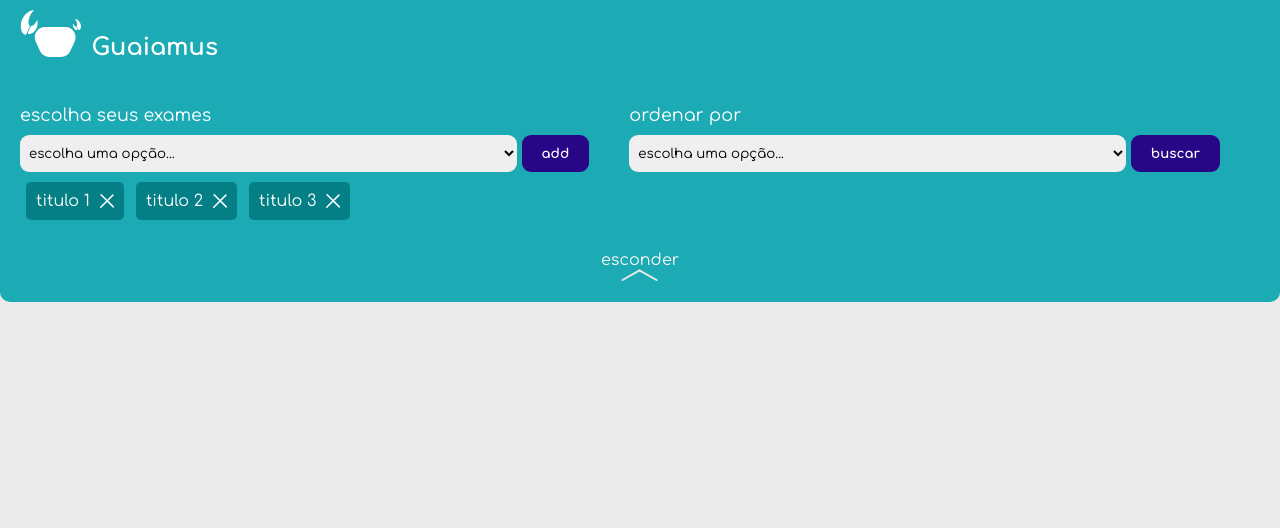
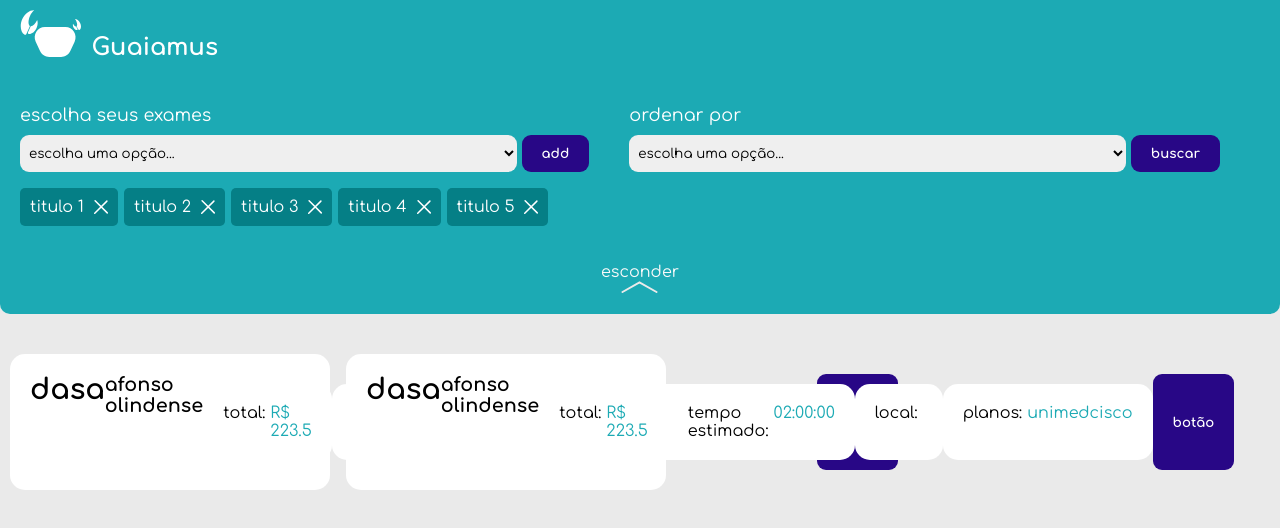
Before and after one commit to MiniMarvin/guaiamus-exam-website, a Next.js app: page /buscaExames in a window 1280 px wide. Shown: the top 528 px of the page. Built offline with nearby package versions, Linux system fonts and the light colour scheme.

Commit message:
feat: grid items layout

```diff
--- /dev/null
+++ b/components/elements/clinicBox.js
@@ -0,0 +1,67 @@
+import theme from '../theme'
+import Button from './button'
+
+function Row(props) {
+	return (
+		<>
+			<div>
+				<span>{props.title}:</span>
+				<span className="content">{props.content}</span>
+			</div>
+
+			<style jsx>{`
+				div {
+					display: flex;
+					flex-direction: row;
+          margin: 10px 0px;
+				}
+
+				span {
+					font-size: 1em;
+				}
+
+				.content {
+          margin-left: 5px;
+					color: ${theme.colors.baseGreen};
+				}
+			`}</style>
+		</>
+	)
+}
+
+export default function ClinicBox(props) {
+	const price = props.clinic.exams.reduce((acc, p) => acc + p.price, 0)
+
+	return (
+		<>
+			<div>
+				<h1>{props.clinic.name}</h1>
+				<h2>{props.clinic.subtitle}</h2>
+				<Row title="total" content={`R$ ${price}`} />
+				<Row title="tempo estimado" content={'02:00:00'} />
+				<Row title="local" content={props.clinic.local} />
+				<Row title="planos" content={props.clinic.plans} />
+
+				<Button onClick={()=>{console.log('click no botão')}} width="100%">botão</Button>
+			</div>
+
+			<style jsx>{`
+				div {
+					border-radius: 15px;
+					background-color: white;
+					padding: 20px;
+				}
+
+        h1 {
+          font-size: 1.8em;
+          margin: 0px;
+        }
+
+        h2 {
+          font-size: 1.2em;
+          margin: 0px 0px 20px 0px;
+        }
+			`}</style>
+		</>
+	)
+}
--- a/components/elements/selector.js
+++ b/components/elements/selector.js
@@ -7,7 +7,7 @@ export default function Selector(props) {
 
 	return (
 		<>
-			<label for={props.name}>
+			<label>
 				<span>{props.label}</span>
 				<select
 					name={props.name}
--- a/components/elements/tag.js
+++ b/components/elements/tag.js
@@ -4,7 +4,7 @@ export default function Tag(props) {
 	return (
 		<>
 			<div>
-				<div {...props} className="tag">
+				<div className="tag">
 					<span>{props.title}</span>
 					<img src="/close.svg" onClick={props.action} />
 				</div>
@@ -14,7 +14,7 @@ export default function Tag(props) {
 				{`
           div {
             display: inline-block;
-            margin: 0px 3px;
+            margin: 3px 3px 3px 0px;
           }
 
 					.tag {
--- a/components/sections/bigSearchBox.js
+++ b/components/sections/bigSearchBox.js
@@ -26,6 +26,8 @@ export default function SearchBox(props) {
 		'titulo 1',
 		'titulo 2',
 		'titulo 3',
+		'titulo 4',
+		'titulo 5',
 	])
 
 	const imageAsset = '/hide.svg'
@@ -77,7 +79,7 @@ export default function SearchBox(props) {
 					</div>
 				</div>
 				{/* TODO: insert here the selected and selectable items */}
-				<div class="selected-items">
+				<div className="selected-items">
 					{tags}
 				</div>
 				<div className="bottom">
--- /dev/null
+++ b/components/sections/listClinics.js
@@ -0,0 +1,63 @@
+import ClinicBox from '../elements/clinicBox'
+
+export default function ListClinics(props) {
+	const clinics = [
+		{
+			name: 'dasa',
+			subtitle: 'afonso olindense',
+			exams: [
+				{
+					name: 'exame 1',
+					price: 150,
+				},
+				{
+					name: 'exame 2',
+					price: 73.5,
+				},
+			],
+			plans: ['unimed', 'cisco'],
+		},
+		{
+			name: 'dasa',
+			subtitle: 'afonso olindense',
+			exams: [
+				{
+					name: 'exame 1',
+					price: 150,
+				},
+				{
+					name: 'exame 2',
+					price: 73.5,
+				},
+			],
+			plans: ['unimed', 'cisco'],
+		},
+	]
+
+	const cards = clinics.map((clinic, i) => (
+		<ClinicBox clinic={clinic} key={i + `-clinic`} />
+	))
+
+	return (
+		<>
+			<section>{cards}</section>
+
+			<style jsx>{`
+				section {
+					margin: 30px 10px;
+          display: grid;
+          grid-template-columns: repeat(auto-fit, minmax(250px, 320px));
+          grid-template-rows: repeat(auto-fill, 1fr);
+          grid-row-gap: .5em;
+          grid-column-gap: 1em;
+				}
+
+        @media (max-width: 600px) {
+          section {
+            justify-content: center;
+          }
+        }
+			`}</style>
+		</>
+	)
+}
--- a/pages/buscaExames.js
+++ b/pages/buscaExames.js
@@ -1,11 +1,12 @@
-import TopImage from '../components/elements/topImage'
 import BigSearchBox from '../components/sections/bigSearchBox'
+import ListClinics from '../components/sections/listClinics'
 
 export default function BuscaExames() {
   return (
     <>
       <section>
         <BigSearchBox />
+        <ListClinics />
       </section>
     </>
   );
```
